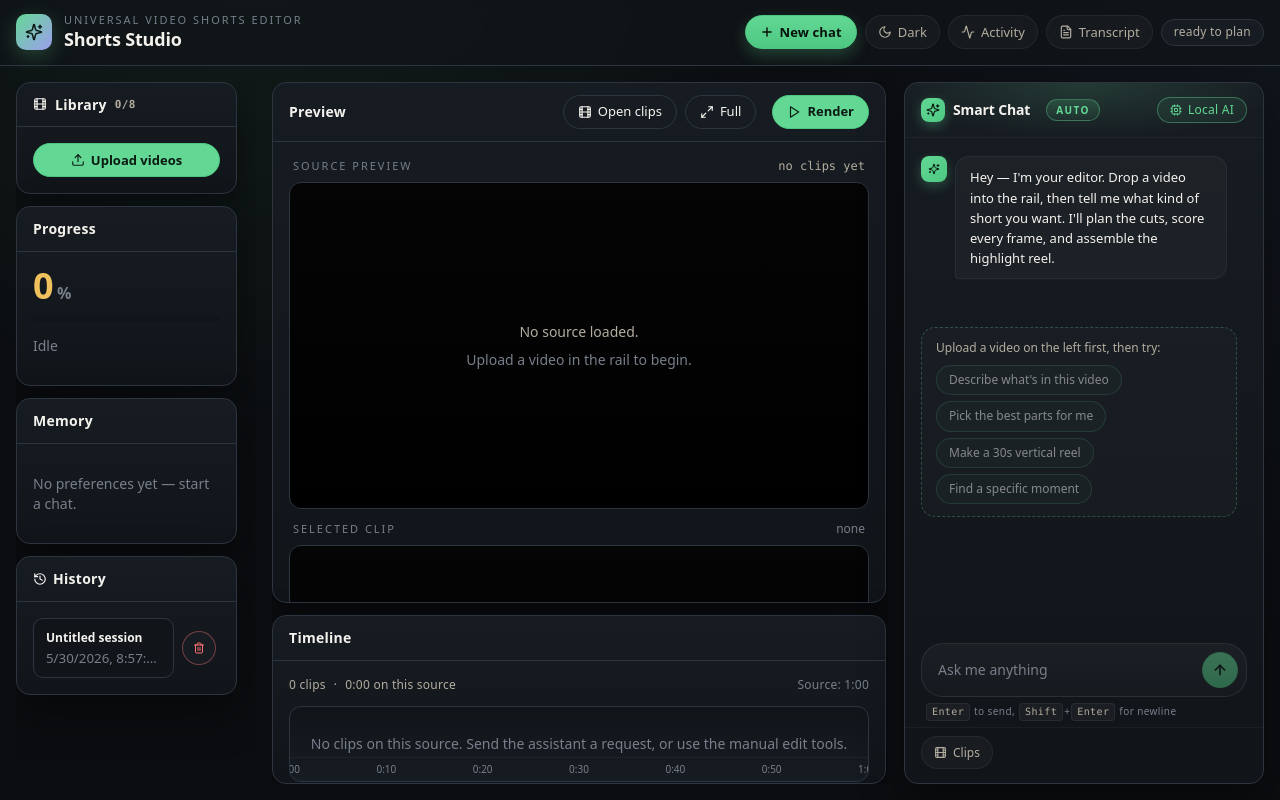
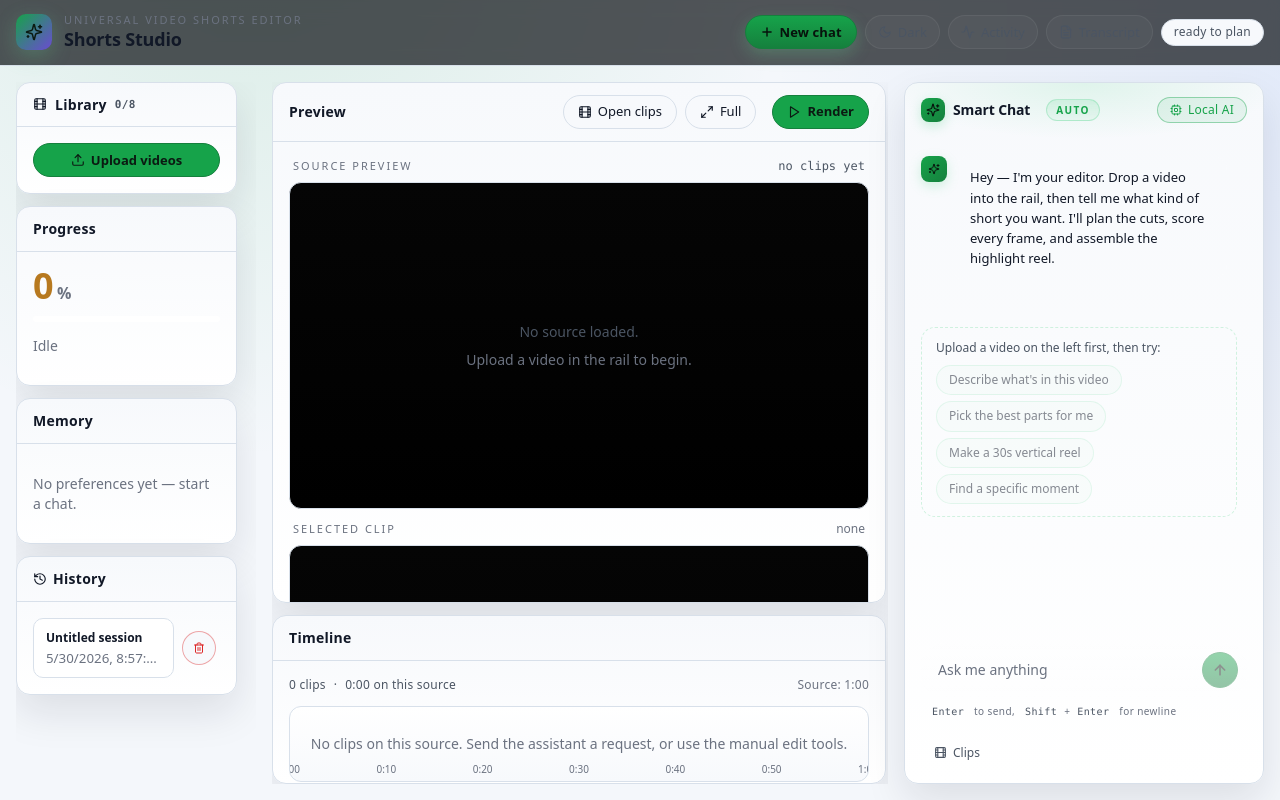
Before and after one commit to laljith-gamer/visual_ai_editor, a Next.js app: page /editor in a window 1280 px wide. Built offline with nearby package versions, Linux system fonts and the light colour scheme.

Commit message:
Add light theme token set

```diff
--- a/app/globals.css
+++ b/app/globals.css
@@ -21,6 +21,11 @@
   --danger: #ff7373;
   --violet: #a993ff;
   --shadow-card: 0 18px 44px rgba(0, 0, 0, 0.36);
+  --topbar-bg: rgba(17, 21, 26, 0.72);
+  --soft-button-bg: rgba(255, 255, 255, 0.03);
+  --soft-button-bg-hover: rgba(255, 255, 255, 0.06);
+  --soft-button-border: rgba(255, 255, 255, 0.06);
+  --soft-button-border-hover: rgba(255, 255, 255, 0.12);
   --radius-card: 14px;
   --radius-pill: 999px;
   --radius-input: 10px;
@@ -35,6 +40,30 @@
   --font-sans: ui-sans-serif, system-ui, -apple-system, BlinkMacSystemFont,
     "Segoe UI", Roboto, "Helvetica Neue", Arial, sans-serif;
   --font-mono: ui-monospace, SFMono-Regular, Menlo, Consolas, monospace;
+}
+
+:root[data-theme="light"] {
+  --bg-0: #f4f7fb;
+  --bg-1: #ffffff;
+  --bg-2: #f7f9fc;
+  --bg-3: #edf2f7;
+  --line: #d8e0ea;
+  --line-2: #b8c4d3;
+  --text: #111827;
+  --text-muted: #4b5563;
+  --text-faint: #6b7280;
+  --accent: #16a34a;
+  --accent-strong: #15803d;
+  --warn: #b7791f;
+  --info: #2563eb;
+  --danger: #dc2626;
+  --violet: #7c3aed;
+  --shadow-card: 0 18px 40px rgba(15, 23, 42, 0.1);
+  --topbar-bg: rgba(255, 255, 255, 0.78);
+  --soft-button-bg: rgba(15, 23, 42, 0.03);
+  --soft-button-bg-hover: rgba(15, 23, 42, 0.06);
+  --soft-button-border: rgba(15, 23, 42, 0.08);
+  --soft-button-border-hover: rgba(15, 23, 42, 0.16);
 }
 
 *,
@@ -82,6 +111,10 @@ html {
   color-scheme: dark;
 }
 
+:root[data-theme="light"] {
+  color-scheme: light;
+}
+
 body {
   min-height: 100dvh;
 }
@@ -121,10 +154,10 @@ a:hover {
   background: var(--bg-0);
   background-image: radial-gradient(
       circle at 20% -10%,
-      rgba(99, 216, 149, 0.08),
+      color-mix(in srgb, var(--accent) 12%, transparent),
       transparent 40%
     ),
-    radial-gradient(circle at 110% 5%, rgba(117, 167, 255, 0.06), transparent 40%);
+    radial-gradient(circle at 110% 5%, color-mix(in srgb, var(--info) 10%, transparent), transparent 40%);
 }
 
 .studio {
@@ -239,10 +272,10 @@ a:hover {
 
 .btn.danger {
   color: var(--danger);
-  border-color: rgba(255, 115, 115, 0.4);
+  border-color: color-mix(in srgb, var(--danger) 40%, transparent);
 }
 .btn.danger:hover {
-  background: rgba(255, 115, 115, 0.08);
+  background: color-mix(in srgb, var(--danger) 8%, transparent);
 }
 
 .btn.icon {
@@ -269,21 +302,21 @@ a:hover {
 }
 
 .pill.accent {
-  border-color: rgba(99, 216, 149, 0.4);
+  border-color: color-mix(in srgb, var(--accent) 40%, transparent);
   color: var(--accent);
-  background: rgba(99, 216, 149, 0.08);
+  background: color-mix(in srgb, var(--accent) 8%, transparent);
 }
 
 .pill.warn {
-  border-color: rgba(240, 193, 92, 0.4);
+  border-color: color-mix(in srgb, var(--warn) 40%, transparent);
   color: var(--warn);
-  background: rgba(240, 193, 92, 0.08);
+  background: color-mix(in srgb, var(--warn) 8%, transparent);
 }
 
 .pill.info {
-  border-color: rgba(117, 167, 255, 0.4);
+  border-color: color-mix(in srgb, var(--info) 40%, transparent);
   color: var(--info);
-  background: rgba(117, 167, 255, 0.08);
+  background: color-mix(in srgb, var(--info) 8%, transparent);
 }
 
 /* Inputs ------------------------------------------------------------ */
@@ -397,7 +430,7 @@ h2 {
 .drawer-scrim {
   position: fixed;
   inset: 0;
-  background: rgba(11, 13, 16, 0.7);
+  background: color-mix(in srgb, var(--bg-0) 70%, transparent);
   backdrop-filter: blur(6px);
   z-index: 50;
 }
```
